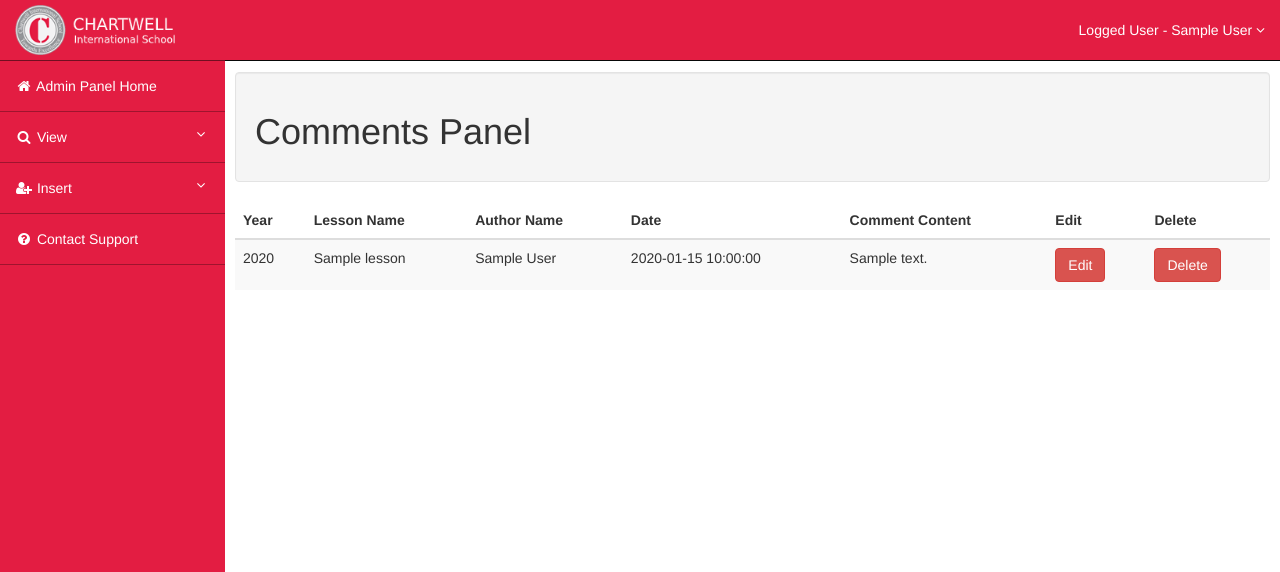
After one commit to lukar1009/ChartwellOnline, a PHP site: page /admin/view_all_comments.php in a window 1280 px wide. The commit adds this page. Shown: the top 572 px of the page. Run offline with PHP 8.4, Linux system fonts and the light colour scheme; the visitor is signed in with stand-in values (Sample User, id 1); tables that the repository leaves empty or names only in its code hold one stand-in row (values such as "Sample post"); some libraries are stand-ins or nearby versions.

Commit message:
View comments and delete comments functionality added

```diff
--- a/admin/includes/navigation.php
+++ b/admin/includes/navigation.php
@@ -44,7 +44,7 @@
                     <ul id="submenu-1" class="collapse">
                         <li><a href="view_all_users.php"><i class="fa fa-angle-double-right"></i> All Users </a></li>
                         <li><a href="view_all_lessons.php"><i class="fa fa-angle-double-right"></i> All Lessons </a></li>
-                        <li><a href="#"><i class="fa fa-angle-double-right"></i> All Comments </a></li>
+                        <li><a href="view_all_comments.php"><i class="fa fa-angle-double-right"></i> All Comments </a></li>
                     </ul>
                 </li>
                 <li>
--- a/admin/includes/select_comments.php
+++ b/admin/includes/select_comments.php
@@ -1,5 +1,30 @@
 <?php
+require "db.php";
 
+$query = "select comments.id, lessons.lesson_year, lessons.lesson_name, comments.author_name, comments.date, comments.comment_content from comments join lessons on comments.lesson_id = lessons.id";
+$result = mysqli_query($connection, $query);
+if(!$result){
+    die("QUERY FAILED: ". mysqli_error($connection));
+}
+while($row = mysqli_fetch_assoc($result)){
+    $comment_id = $row['id'];
+    $year = $row['lesson_year'];
+    $lesson_name = $row['lesson_name'];
+    $author = $row['author_name'];
+    $date = $row['date'];
+    $comment_content = $row['comment_content'];
+
+
+    echo "<tr>";
+    echo    "<td>$year</td>";
+    echo    "<td>$lesson_name</td>";
+    echo    "<td>$author</td>";
+    echo    "<td>$date</td>";
+    echo    "<td>$comment_content</td>";
+    echo    "<td><button class='btn btn-danger' onclick=''>Edit</button></td>";
+    echo    "<td><button class='btn btn-danger' onclick='deleteComment($comment_id);'>Delete</button></td>";
+    echo "</tr>";
+}
 
 
 ?>
--- a/admin/js/main.js
+++ b/admin/js/main.js
@@ -11,6 +11,12 @@ $("#lessons_table").ready(function(){
     }, 500);
 });
 
+$("#comments_table").ready(function(){
+    setInterval(function(){
+        viewAllComments();
+    }, 500);
+});
+
 function viewAllStudents(){
     $("#students_table").load("./includes/select_students.php");
 }
@@ -21,6 +27,10 @@ function viewAllTeachers(){
 
 function viewAllLessons(){
     $("#lessons_table").load("./includes/select_lessons.php");
+}
+
+function viewAllComments(){
+    $("#comments_table").load("./includes/select_comments.php");
 }
 
 function deleteUser(user_id){
@@ -40,6 +50,14 @@ function deleteLesson(lesson_id){
     }, function(data, status){
         alert(data);
     });
+}
+
+function deleteComment(comment_id){
+    $.post("./includes/delete_comment.php", {
+        comment_id: comment_id
+    }, function(data, status){
+        alert(data);
+    })
 }
 
 $(function(){
--- /dev/null
+++ b/admin/view_all_comments.php
@@ -0,0 +1,41 @@
+<?php require "./includes/header.php"; ?>
+
+
+<?php require "./includes/navigation.php"; ?>
+
+
+    <div id="page-wrapper" class="scene_element scene_element--fadeinright">
+        <div class="container-fluid">
+            <!-- Page Heading -->
+            <div class="row" id="main" >
+                <div class="col-sm-12 col-md-12 well" id="content">
+                    <h1>Comments Panel</h1>
+                </div>
+            </div>
+            <!-- /.row -->
+            <div class="row " id="main">
+            <table class="table table-striped">
+                <thead>
+                    <tr>
+                    <th scope="col">Year</th>
+                    <th scope="col">Lesson Name</th>
+                    <th scope="col">Author Name</th>
+                    <th scope="col">Date</th>
+                    <th scope="col">Comment Content</th>
+                    <th scope="col">Edit</th>
+                    <th scope="col">Delete</th>
+                    </tr>
+                </thead>
+                <tbody id="comments_table">
+                    <!-- comments go here -->
+                </tbody>
+            </table>
+        </div>
+        </div>
+        <!-- /.container-fluid -->
+    </div>
+    <!-- /#page-wrapper -->
+
+
+
+<?php require "./includes/footer.php"; ?>
```
Also changed, not shown: admin/includes/delete_comment.php (added, +25 -0 lines).
